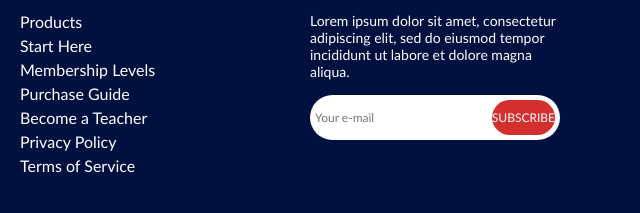
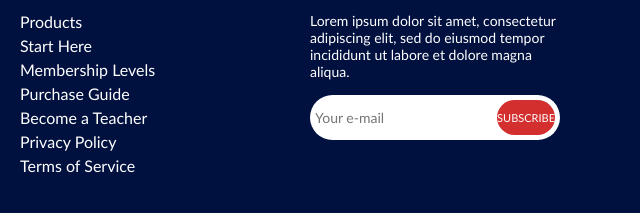
Before and after one commit to megadanyx/Courser, a plain HTML site: page index.html in a window 1280 px wide. Shown: the part 3257-3470 px from the top of the page, 640-1280 px from the left. Drawn offline with Linux system fonts and the light colour scheme.

Commit message:
fix button

```diff
--- a/css/style.css
+++ b/css/style.css
@@ -583,7 +583,7 @@ margin-bottom: 40px;
 .newsletter_form input {
     border: none;
     padding: 2px 0px;
-    font-size: 12px;
+    font-size: 14px;
     flex: 1;
     outline: none;
     border-radius: 25px 0 0 25px;
@@ -595,7 +595,7 @@ margin-bottom: 40px;
     color: white;
     border: none;
     padding: 0 0px;
-    font-size: 12px;
+    font-size: 11px;
     border-radius: 25px 25px 25px 25px;
     cursor: pointer;
     transition: background 0.3s ease;
```
